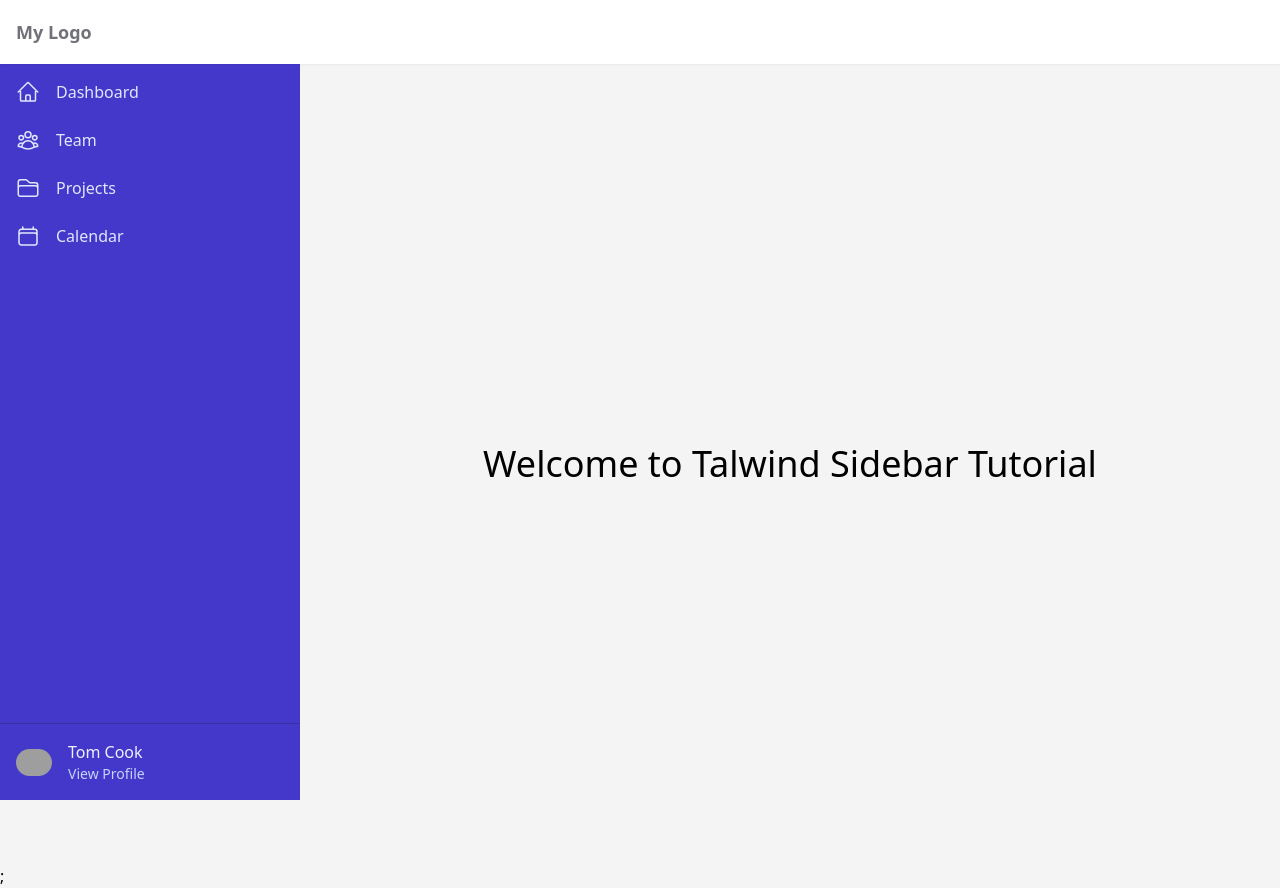
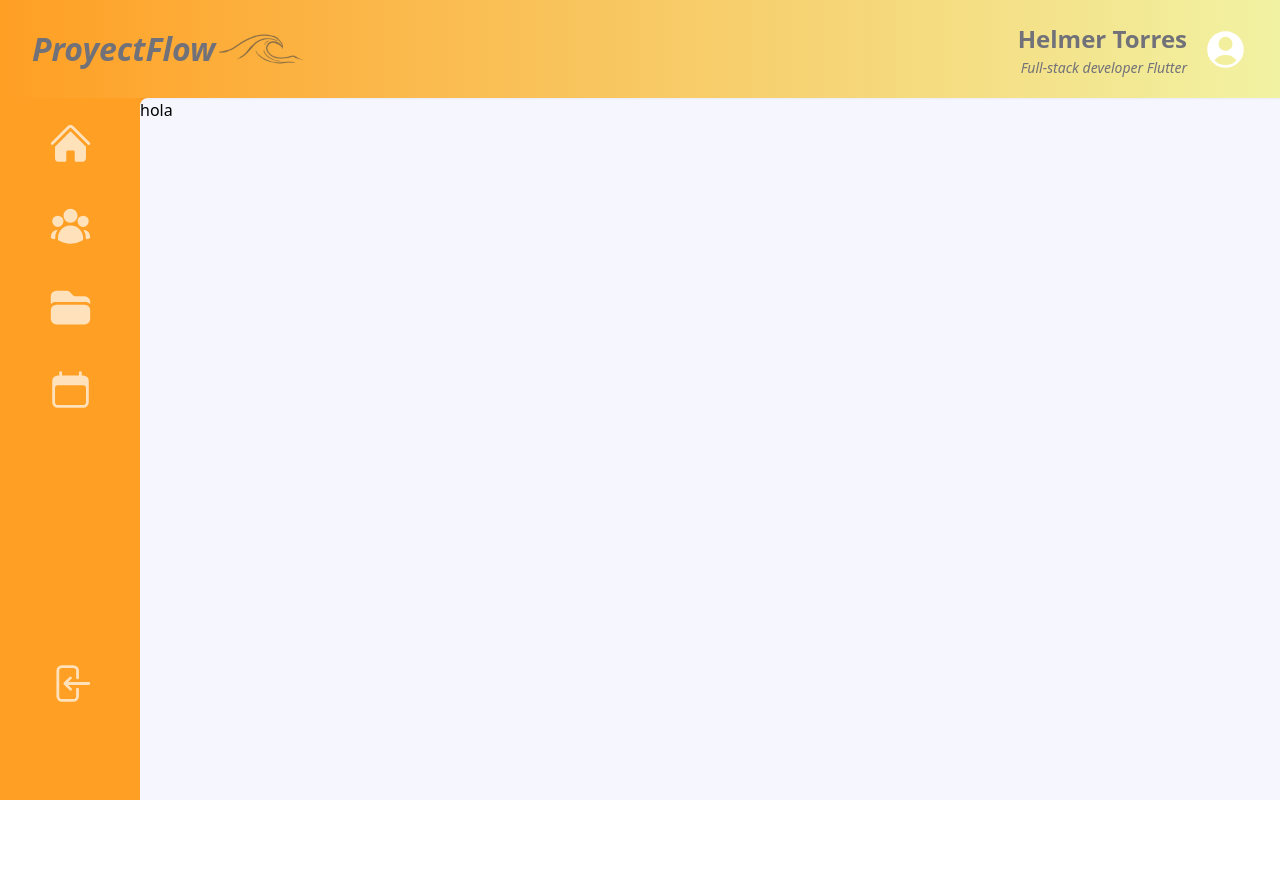
Before and after one commit to castro545/projectFlow, a Next.js app: page / in a window 1280 px wide. After the commit the page ends 800 px from the top, so only its background shows below. Built offline with nearby package versions, Linux system fonts and the light colour scheme; grey boxes are pictures that could not be loaded.

Commit message:
maquetado dashboard

```diff
--- a/src/components/layout/Layout.tsx
+++ b/src/components/layout/Layout.tsx
@@ -1,20 +1,24 @@
-import React, { PropsWithChildren, useState } from "react";
-import Navbar from "./Navbar";
-import Sidebar from "./Sidebar";
+import React, { PropsWithChildren, useState } from 'react';
+import Navbar from './Navbar';
+import Sidebar from './Sidebar';
 
 
 
 const Layout = (props: PropsWithChildren) => {
   const [sidebarOpen, setSidebarOpen] = useState(false);
   return (
-    <div className="grid min-h-screen grid-rows-header bg-zinc-100 w-full">
+    <div className='grid min-h-screen w-full grid-rows-header bg-zinc-100'>
       <div>
         <Navbar onMenuButtonClick={() => setSidebarOpen((prev) => !prev)} />
       </div>
 
-      <div className="grid md:grid-cols-sidebar w-full">
+      <div className='grid w-full md:grid-cols-sidebar'>
         <Sidebar open={sidebarOpen} setOpen={setSidebarOpen} />
-        {props.children}
+        <div className='w-full bg-custom-color-gold'>
+          <div className='h-full w-full rounded-none bg-custom-color-bg-page md:rounded-tl-lg'>
+            {props.children}
+          </div>
+        </div>
       </div>
     </div>
   );
--- a/src/components/layout/Navbar.tsx
+++ b/src/components/layout/Navbar.tsx
@@ -1,25 +1,47 @@
-import React from "react";
-import { Bars3Icon } from "@heroicons/react/24/outline";
-import classNames from "classnames";
+import React from 'react';
+import { Bars3Icon, UserCircleIcon } from '@heroicons/react/24/solid';
+import classNames from 'classnames';
+import Image from 'next/image';
+import Logo from '../../../public/images/png/Logo_Ola.png';
+
 type Props = {
   onMenuButtonClick(): void;
 };
-const Navbar = (props: Props) => {
-  return (
+
+const Navbar = (props: Props) => (
   <nav
     className={classNames({
-        "bg-white text-zinc-500": true, // colors
-        "flex items-center": true, // layout
-        "w-full fixed z-10 px-4 shadow-sm h-16": true, //positioning & styling
+      'text-zinc-500': true, // colors
+      'flex items-center': true, // layout
+      'w-full fixed px-4 shadow-sm h-[6.125rem]': true, // positioning & styling
+      'bg-gradient-to-r from-custom-color-gold to-custom-color-light-gold': true, // gradient colors
     })}
   >
-      <div className="font-bold text-lg">My Logo</div>
-      <div className="flex-grow"></div>
-      <button className="md:hidden" onClick={props.onMenuButtonClick}>
-        <Bars3Icon className="h-6 w-6" />
+    <div className='flex w-full flex-row justify-between'>
+      <div className='flex flex-row items-center pl-4 text-[32px] font-semibold italic'>
+        ProyectFlow
+        <Image
+          src={Logo}
+          alt={'Logo ProyectFlow'}
+          width={92}
+          height={92}
+        />
+      </div>
+      <div className='hidden flex-row items-center md:flex'>
+        <div className='flex-col'>
+          <p className='text-right text-[24px] font-semibold'>Helmer Torres</p>
+          <p className='text-right text-[14px] italic'>Full-stack developer Flutter</p>
+        </div>
+        <div className='p-4'>
+          <UserCircleIcon className='h-[2.8125rem] w-[2.8125rem] text-white' />
+        </div>
+      </div>
+    </div>
+    <div className='flex-grow'></div>
+    <button className='md:hidden' onClick={props.onMenuButtonClick}>
+      <Bars3Icon className='h-6 w-6 text-white' />
     </button>
   </nav>
 );
-};
 
 export default Navbar;
--- a/src/components/layout/Sidebar.tsx
+++ b/src/components/layout/Sidebar.tsx
@@ -1,12 +1,13 @@
-import React, { useRef } from "react";
-import classNames from "classnames";
-import Link from "next/link";
-import Image from "next/image";
-import { defaultNavItems } from "./defaultNavItems";
-import { useOnClickOutside } from "usehooks-ts";
+import React, { useRef } from 'react';
+import classNames from 'classnames';
+import Link from 'next/link';
+import { defaultNavItems } from './defaultNavItems';
+import { useOnClickOutside } from 'usehooks-ts';
+import {
+  ArrowLeftOnRectangleIcon
+} from '@heroicons/react/24/solid';
 // define a NavItem prop
 export type NavItem = {
-  label: string;
   href: string;
   icon: React.ReactNode;
 };
@@ -14,66 +15,61 @@ export type NavItem = {
 type Props = {
   open: boolean;
   navItems?: NavItem[];
-  setOpen(open: boolean): void;
+  setOpen(_open: boolean): void;
 };
 const Sidebar = ({ open, navItems = defaultNavItems, setOpen }: Props) => {
+
   const ref = useRef<HTMLDivElement>(null);
-  useOnClickOutside(ref, (e) => {
+
+  useOnClickOutside(ref, (_e) => {
     setOpen(false);
   });
+
   return (
     <div
       className={classNames({
-        "flex flex-col justify-between": true, // layout
-        "bg-indigo-700 text-zinc-50": true, // colors
-        "md:w-full md:sticky md:top-16 md:z-0 top-0 z-20 fixed": true, // positioning
-        "md:h-[calc(100vh_-_64px)] h-full w-[300px]": true, // for height and width
-        "transition-transform .3s ease-in-out md:-translate-x-0": true, //animations
-        "-translate-x-full ": !open, //hide sidebar to the left when closed
+        'flex flex-col justify-between': true, // layout
+        'bg-custom-color-gold text-custom-color-icon-no-selected': true, // colors
+        'md:w-full md:sticky md:top-16 top-0 z-20 fixed': true, // positioning
+        'md:h-[calc(100vh_-_98px)] h-full w-[140px]': true, // for height and width
+        'transition-transform .3s ease-in-out md:-translate-x-0': true, //animations
+        '-translate-x-full ': !open, //hide sidebar to the left when closed
       })}
       ref={ref}
     >
-      <nav className="md:sticky top-0 md:top-16">
+      <nav className='top-0 md:sticky md:top-16'>
         {/* nav items */}
-        <ul className="py-2 flex flex-col gap-2">
-          {navItems.map((item, index) => {
-            return (
-              <Link key={index} href={item.href}>
+        <ul className='flex flex-col gap-2 py-2'>
+          {navItems.map((item, index) => (
+            <Link key={index} href={item.href} className='flex items-center justify-around'>
               <li
                 className={classNames({
-                    "text-indigo-100 hover:bg-indigo-900": true, //colors
-                    "flex gap-4 items-center ": true, //layout
-                    "transition-colors duration-300": true, //animation
-                    "rounded-md p-2 mx-2": true, //self style
+                  'hover:bg-white hover:text-custom-color-gold': true, //colors
+                  'flex gap-4 items-center justify-center w-[74px] h-[74px]': true, //layout
+                  'transition-colors duration-300': true, //animation
+                  'rounded-md p-2 mx-2': true, //self style
+                  //'bg-white text-custom-color-gold': true
                 })}
               >
-                  {item.icon} {item.label}
+                {item.icon}
               </li>
             </Link>
-            );
-          })}
+          ))}
         </ul>
       </nav>
-      {/* account  */}
-      <div className="border-t border-t-indigo-800 p-4">
-        <div className="flex gap-4 items-center">
-          <Image
-            src={
-              "https://images.unsplash.com/photo-1472099645785-5658abf4ff4e?ixlib=rb-1.2.1&ixid=eyJhcHBfaWQiOjEyMDd9&auto=format&fit=facearea&facepad=2&w=256&h=256&q=80"
-            }
-            height={36}
-            width={36}
-            alt="profile image"
-            className="rounded-full"
-          />
-          <div className="flex flex-col ">
-            <span className="text-indigo-50 my-0">Tom Cook</span>
-            <Link href="/" className="text-indigo-200 text-sm">
-              View Profile
+      <Link href='/' className='flex items-center justify-around pb-20'>
+        <li
+          className={classNames({
+            'hover:bg-white hover:text-custom-color-gold': true, //colors
+            'flex gap-4 items-center justify-center w-[74px] h-[74px]': true, //layout
+            'transition-colors duration-300': true, //animation
+            'rounded-md p-2 mx-2': true, //self style
+            //'bg-white text-custom-color-gold': true
+          })}
+        >
+          <ArrowLeftOnRectangleIcon className='h-[2.8125rem] w-[2.8125rem]' />
+        </li>
       </Link>
-          </div>
-        </div>
-      </div>
     </div>
   );
 };
--- a/src/components/layout/defaultNavItems.tsx
+++ b/src/components/layout/defaultNavItems.tsx
@@ -1,32 +1,28 @@
-import React from "react";
+import React from 'react';
 import {
   CalendarIcon,
   FolderIcon,
   HomeIcon,
   UserGroupIcon,
-} from "@heroicons/react/24/outline";
-import { NavItem } from "./Sidebar";
+} from '@heroicons/react/24/solid';
+import { NavItem } from './Sidebar';
 
 
 export const defaultNavItems: NavItem[] = [
   {
-    label: "Dashboard",
-    href: "/",
-    icon: <HomeIcon className="w-6 h-6" />,
+    href: '/',
+    icon: <HomeIcon className='h-[2.8125rem] w-[2.8125rem]' />,
   },
   {
-    label: "Team",
-    href: "/team",
-    icon: <UserGroupIcon className="w-6 h-6" />,
+    href: '/team',
+    icon: <UserGroupIcon className='h-[2.8125rem] w-[2.8125rem]' />,
   },
   {
-    label: "Projects",
-    href: "/projects",
-    icon: <FolderIcon className="w-6 h-6" />,
+    href: '/projects',
+    icon: <FolderIcon className='h-[2.8125rem] w-[2.8125rem]' />,
   },
   {
-    label: "Calendar",
-    href: "/calendar",
-    icon: <CalendarIcon className="w-6 h-6" />,
+    href: '/calendar',
+    icon: <CalendarIcon className='h-[2.8125rem] w-[2.8125rem]' />,
   },
 ];
--- a/src/pages/_app.tsx
+++ b/src/pages/_app.tsx
@@ -1,11 +1,11 @@
-import type { AppProps } from 'next/app'
+import type { AppProps } from 'next/app';
 import '../styles/globals.css';
 import Layout from '../components/layout/Layout';
 
 export default function App({ Component, pageProps }: AppProps) {
   return (
     <Layout>
-      <Component {...pageProps} />;
+      <Component {...pageProps} />
     </Layout>
   );
-};
+}
--- a/src/pages/_document.tsx
+++ b/src/pages/_document.tsx
@@ -1,15 +1,15 @@
-import { Html, Head, Main, NextScript } from 'next/document'
+import { Html, Head, Main, NextScript } from 'next/document';
 
 export default function Document() {
   return (
-    <Html lang="es">
+    <Html lang='es'>
       <Head>
-        <base href="/"></base>
+        <base href='/'></base>
       </Head>
-      <body style={{ minHeight: '100%', height: '100vh' }}>
+      <body>
         <Main />
         <NextScript />
       </body>
     </Html>
-  )
+  );
 }
--- a/src/pages/index.tsx
+++ b/src/pages/index.tsx
@@ -1,22 +1,16 @@
-import { NextPage } from "next";
-import Head from "next/head";
-import React from "react";
+import { NextPage } from 'next';
+import Head from 'next/head';
+import React from 'react';
 
-const HomePage: NextPage = () => {
-  return (
+const HomePage: NextPage = () => (
   <>
     <Head>
-        <title>Home</title>
+      <title>Dashboard</title>
     </Head>
-      <div className="w-full">
-        <div className="grid place-content-center min-h-screen">
-          <div className="flex flex-col items-center gap-4">
-            <h1 className="text-4xl my-8">Welcome to Talwind Sidebar Tutorial</h1>
-          </div>
-        </div>
+    <div >
+      hola
     </div>
   </>
 );
-};
 
 export default HomePage;
--- a/tailwind.config.js
+++ b/tailwind.config.js
@@ -15,12 +15,16 @@ module.exports = {
     },
     extend: {
       colors: {
+        'custom-color-gold': '#FF9F24',
+        'custom-color-light-gold': '#F1F2A1FA',
+        'custom-color-icon-no-selected': '#FFFFFCB2',
+        'custom-color-bg-page': '#F6F7FE',
       },
       gridTemplateColumns: {
-        sidebar: "300px auto",
+        sidebar: '140px auto',
       },
       gridTemplateRows: {
-        header: "64px auto",
+        header: '98px auto',
       },
       fontSize: {
         'hero': '2.5rem',       // 40px
```
Also changed, not shown: next.config.js (+6 -6 lines), public/images/png/Logo_Ola.png (added). Lines whose indentation alone changed are shown as unchanged.
